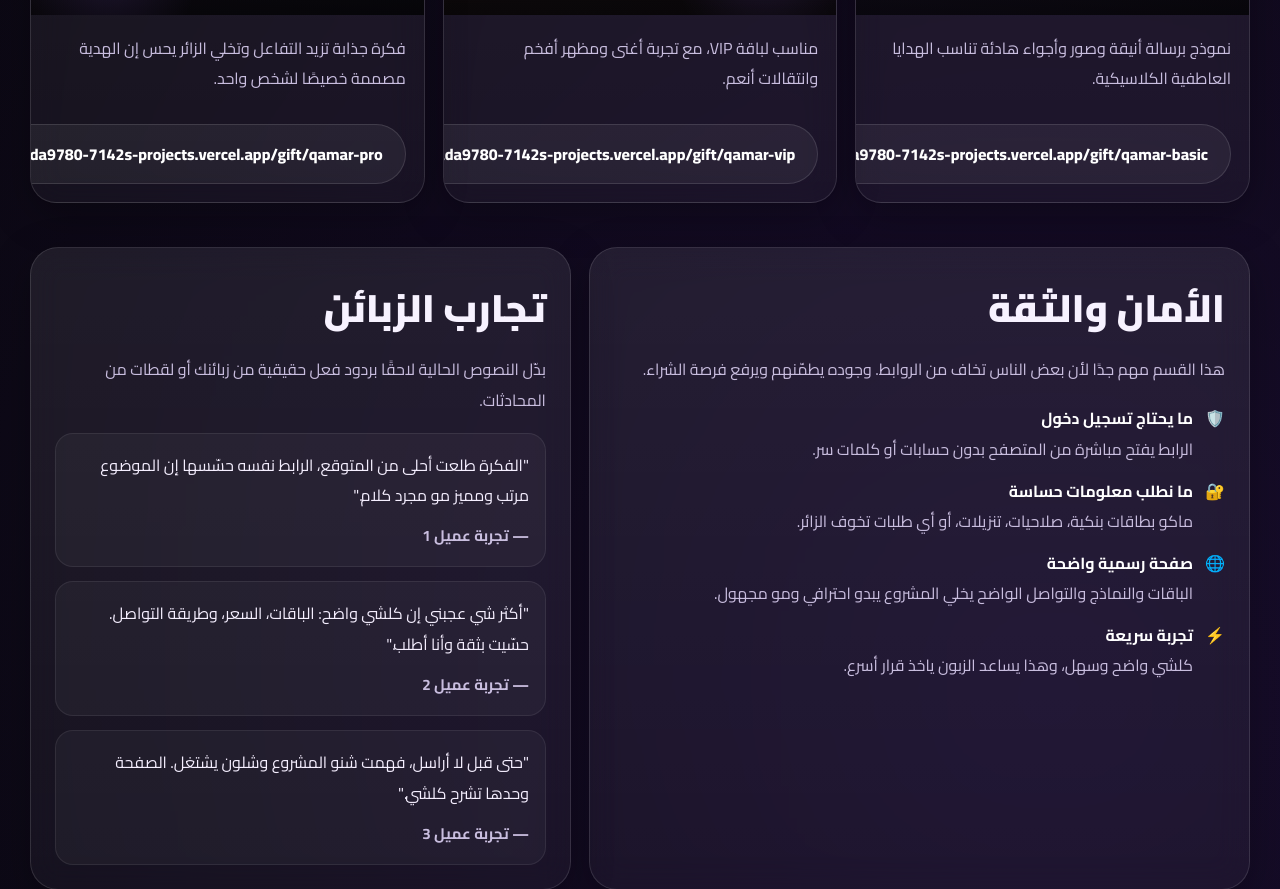
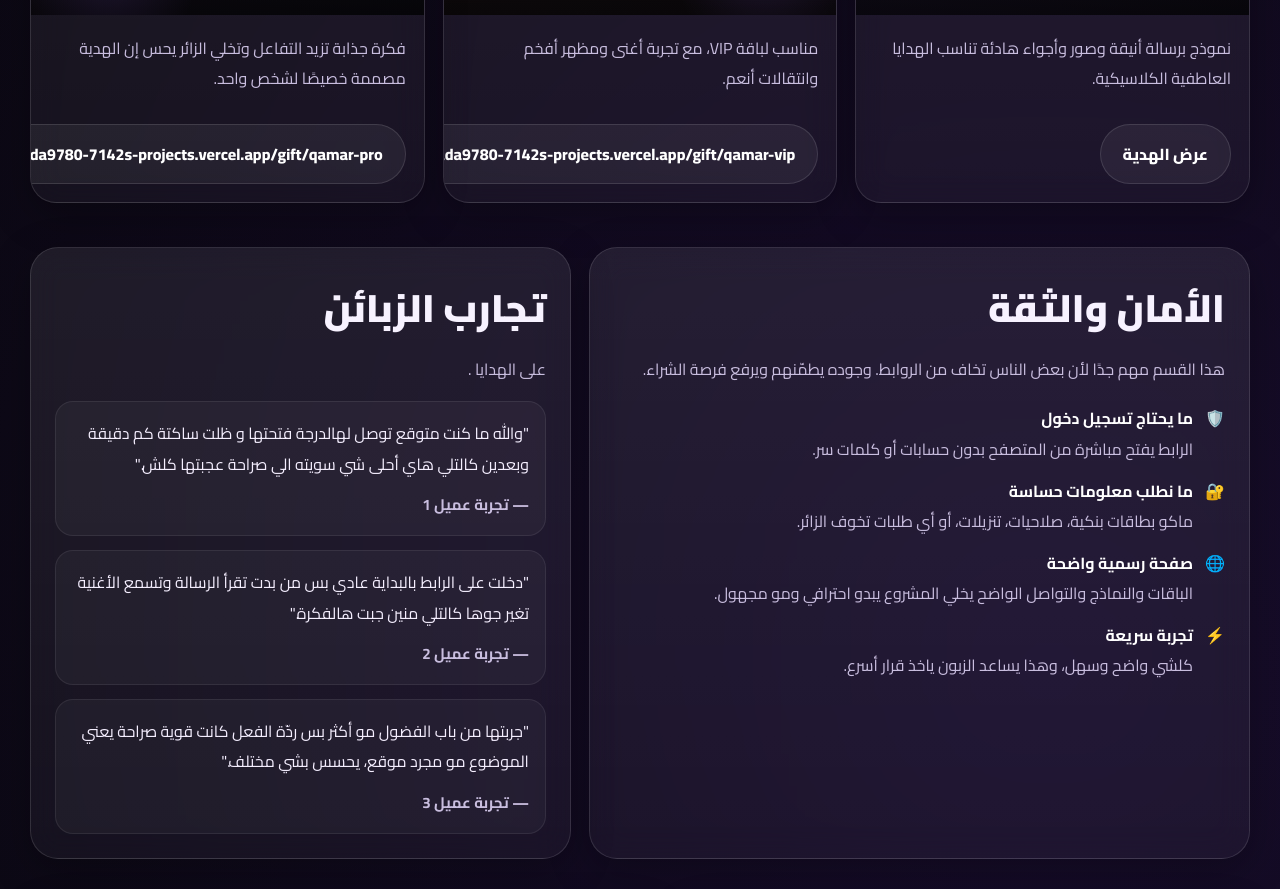
Before and after one commit to murtada9780-droid/luvrasite, a plain HTML site: page index.html in a window 1280 px wide. Shown: the part 3752-4641 px from the top of the page. Drawn offline with Linux system fonts and the light colour scheme.

Commit message:
Update index.html

```diff
--- a/index.html
+++ b/index.html
@@ -988,7 +988,9 @@ frameborder="0" allowfullscreen>
             </div>
             <div class="demo-body">
               نموذج برسالة أنيقة وصور وأجواء هادئة تناسب الهدايا العاطفية الكلاسيكية.<br><br>
-              <a class="btn btn-secondary" href="#contact">https://luvra-k3texviqu-murtada9780-7142s-projects.vercel.app/gift/qamar-basic </a>
+              <a class="btn btn-secondary" href="https://luvra-k3texviqu-murtada9780-7142s-projects.vercel.app/gift/qamar-basic" target="_blank">
+عرض الهدية
+</a>
             </div>
           </article>
 
@@ -1040,19 +1042,25 @@ frameborder="0" allowfullscreen>
         <div class="reviews-card glass">
           <div class="section-head" style="text-align:right; margin-bottom:0;">
             <h2>تجارب الزبائن</h2>
-            <p>بدّل النصوص الحالية لاحقًا بردود فعل حقيقية من زبائنك أو لقطات من المحادثات.</p>
+            <p>على الهدايا .</p>
           </div>
           <div class="reviews-grid">
             <div class="review">
-              <p>"الفكرة طلعت أحلى من المتوقع، الرابط نفسه حسّسها إن الموضوع مرتب ومميز مو مجرد كلام."</p>
+              <p>"والله ما كنت متوقع توصل لهالدرجة
+فتحتها و ظلت ساكتة كم دقيقة وبعدين كالتلي هاي أحلى شي سويته الي
+صراحة عجبتها كلش."</p>
               <strong>— تجربة عميل 1</strong>
             </div>
             <div class="review">
-              <p>"أكثر شي عجبني إن كلشي واضح: الباقات، السعر، وطريقة التواصل. حسّيت بثقة وأنا أطلب."</p>
+              <p>"دخلت على الرابط بالبداية عادي
+بس من بدت تقرأ الرسالة وتسمع الأغنية تغير جوها
+كالتلي منين جبت هالفكرة."</p>
               <strong>— تجربة عميل 2</strong>
             </div>
             <div class="review">
-              <p>"حتى قبل لا أراسل، فهمت شنو المشروع وشلون يشتغل. الصفحة وحدها تشرح كلشي."</p>
+              <p>"جربتها من باب الفضول مو أكثر
+بس ردّة الفعل كانت قوية صراحة
+يعني الموضوع مو مجرد موقع، يحسس بشي مختلف."</p>
               <strong>— تجربة عميل 3</strong>
             </div>
           </div>
```
